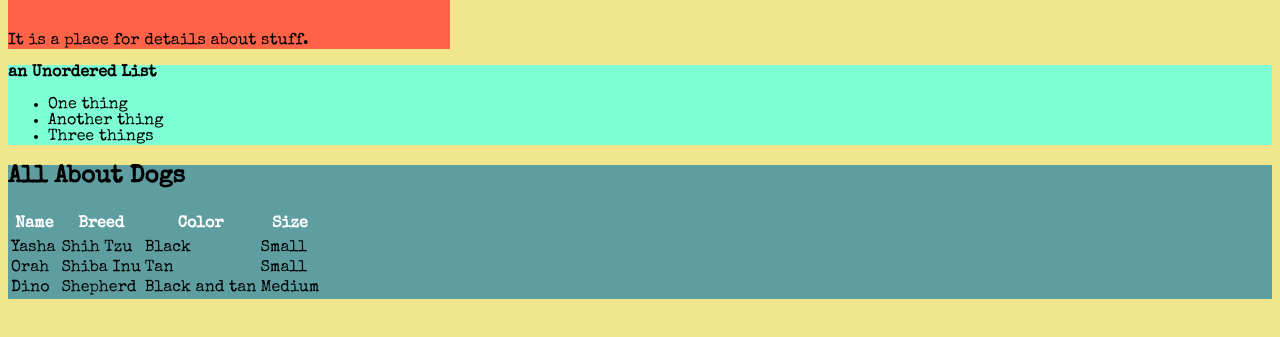
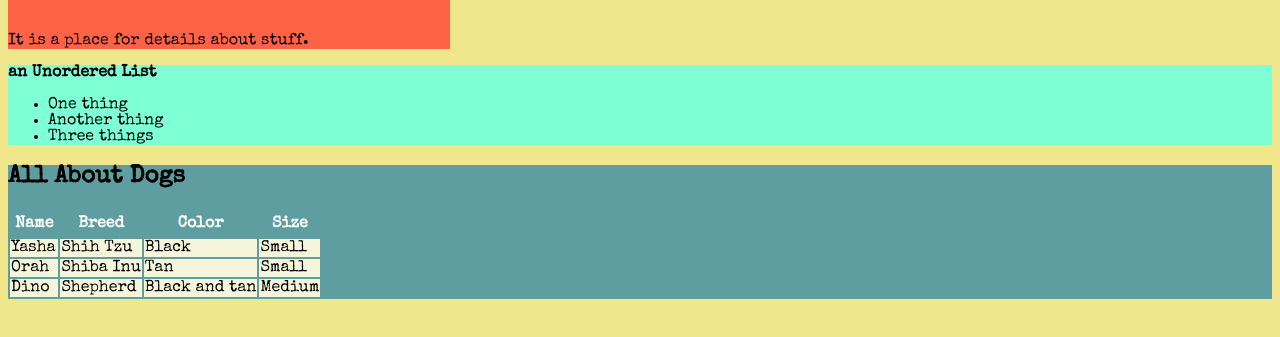
Before and after one commit to sporkdelis/first-repo, a plain HTML site: page index.html in a window 1280 px wide. Shown: the part 137-474 px from the top of the page. Drawn offline with nearby package versions, Linux system fonts and the light colour scheme.

Commit message:
Update styles.css

```diff
--- a/styles.css
+++ b/styles.css
@@ -35,7 +35,7 @@ body {
   padding: 5px;
   }
 
-  .doglist td {
+  td {
     background-color: beige;
     margin: 5px;
   }
```
